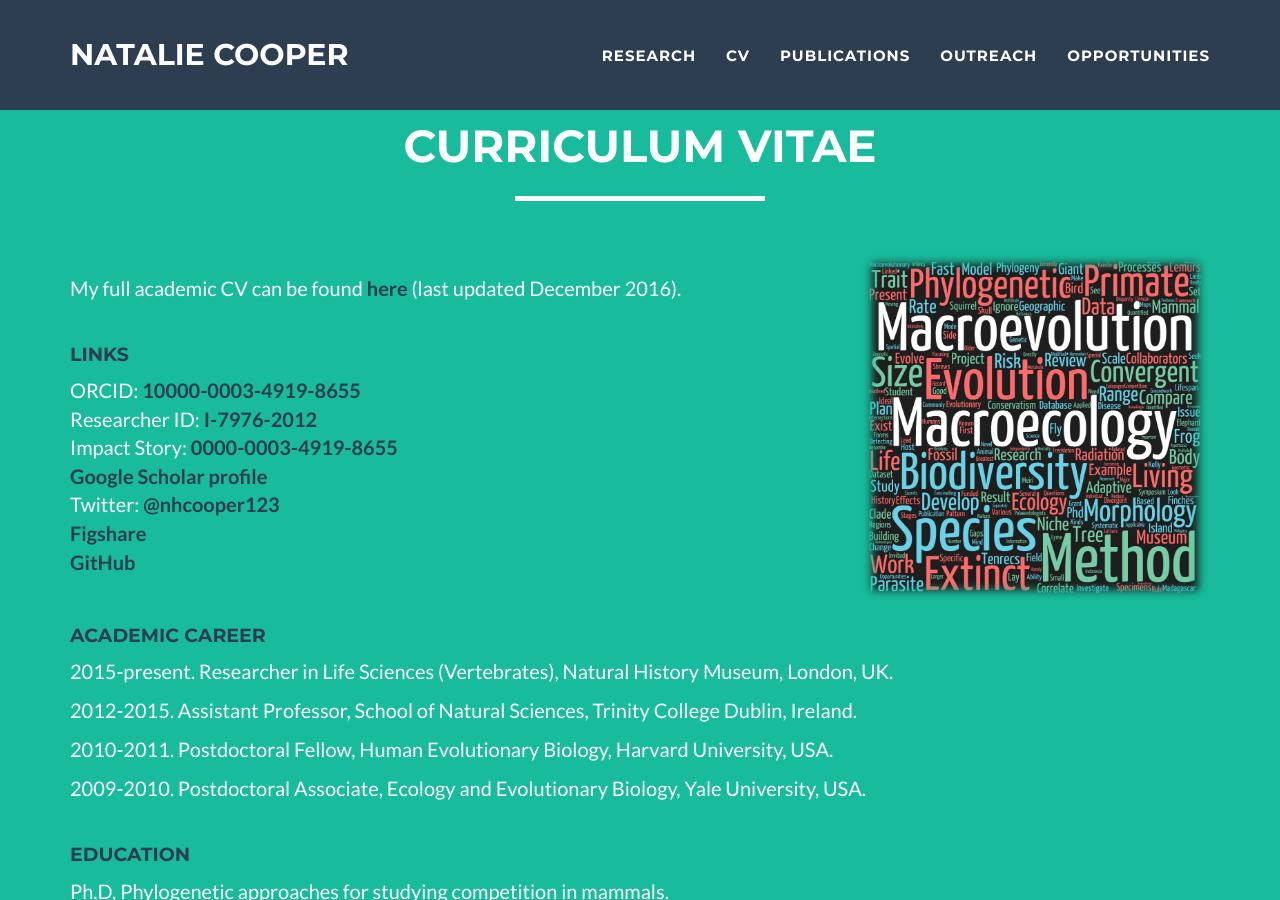
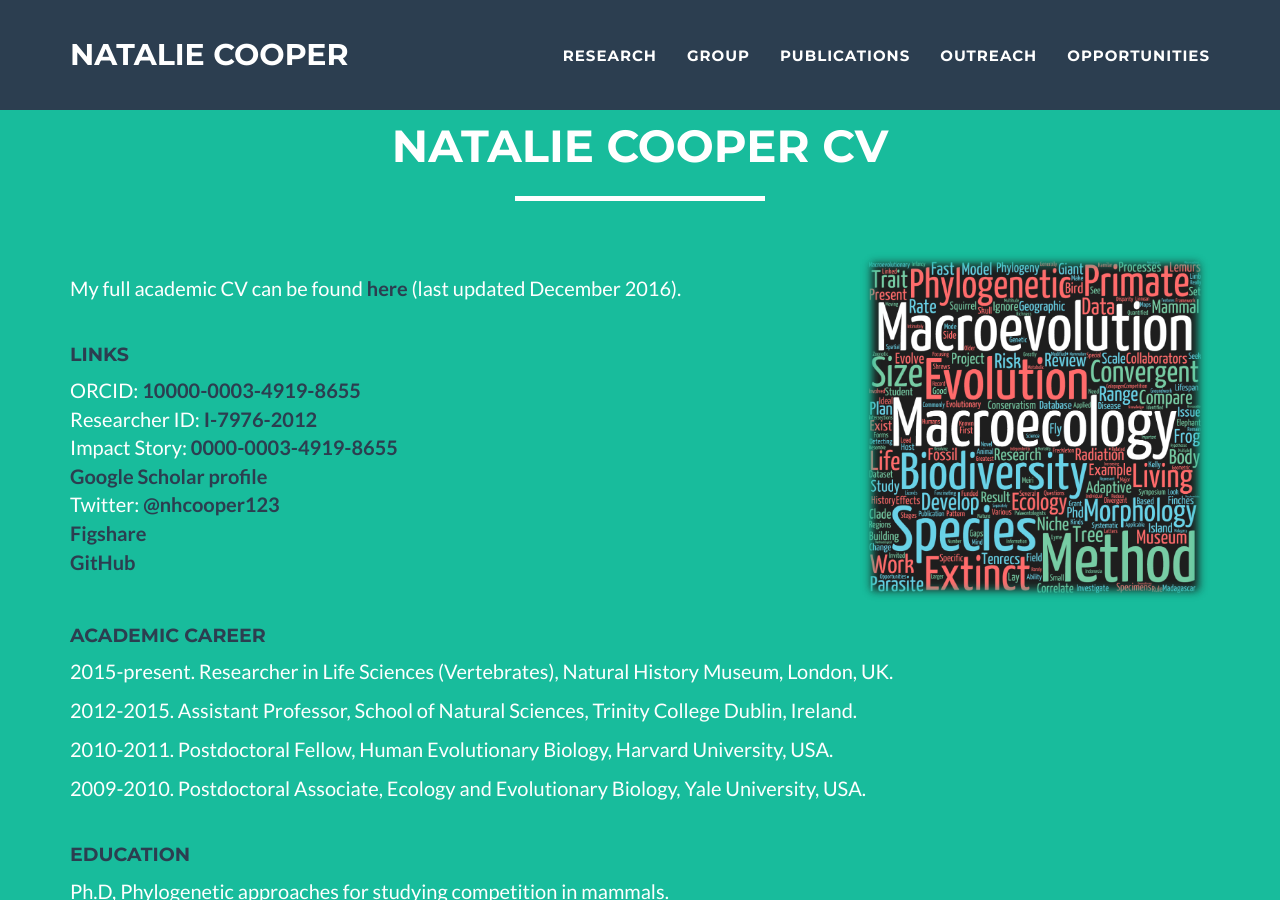
Before and after one commit to nhcooper123/nhcooper123.github.io, a Jekyll site: the page cv.html, which Jekyll copies as it is, in a window 1280 px wide and 900 px high. Built offline with Jekyll 4.4.1, drawn with Linux system fonts in a browser that asks for light colours.

Commit message:
Fix CV link

```diff
--- a/cv.html
+++ b/cv.html
@@ -53,7 +53,7 @@
                         <a href="about.html">Research</a>
                     </li>
                     <li class="">
-                        <a href="cv.html">CV</a>
+                        <a href="group.html">Group</a>
                     </li>
                     <li class="">
                         <a href="publications.html">Publications</a>
@@ -100,7 +100,7 @@
         <div class="container">
             <div class="row">
                 <div class="col-lg-12 text-center">
-                    <h2>Curriculum Vitae</h2>
+                    <h2>Natalie Cooper CV</h2>
                     <hr class="star-light">
                 </div>
             </div>
```
